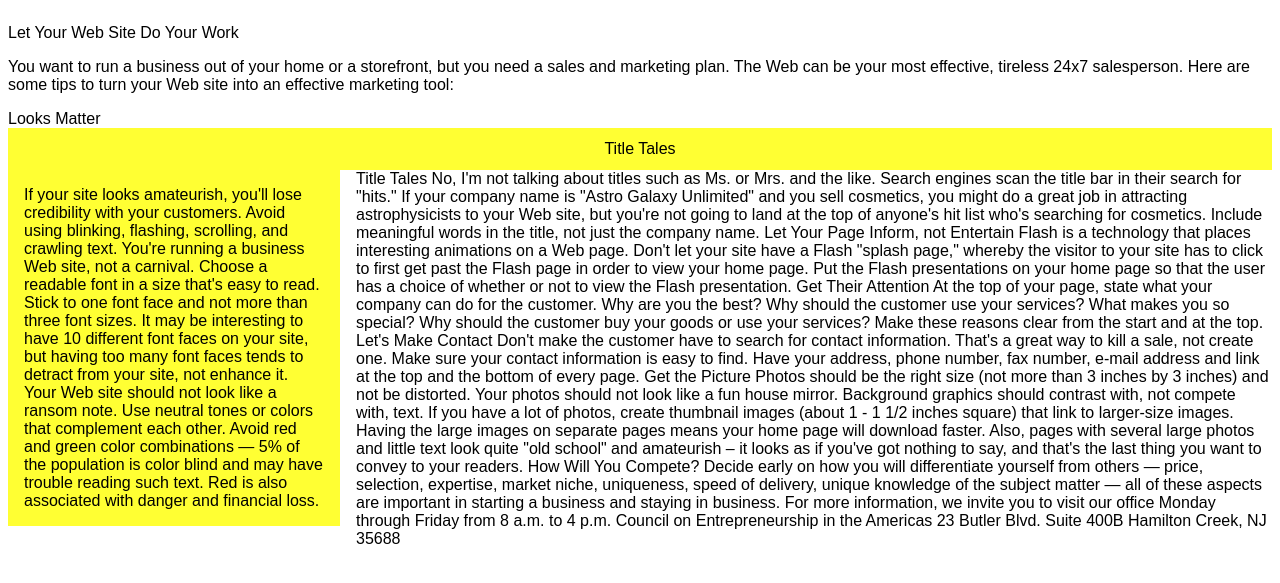
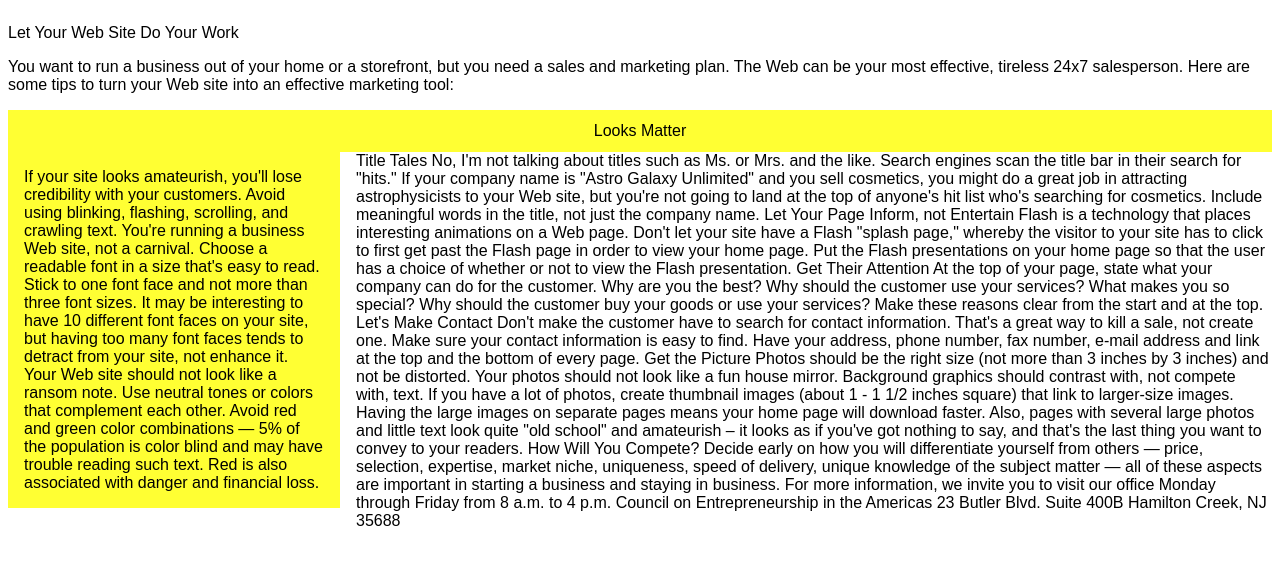
Before and after one commit to nicolasc3101/Images_Positioning_Activity, a plain HTML site: page index.html in a window 1280 px wide. Shown: the part 75-658 px from the top of the page. Drawn offline with Linux system fonts and the light colour scheme.

Commit message:
Update index.html

```diff
--- a/index.html
+++ b/index.html
@@ -9,9 +9,8 @@
 <p> Let Your Web Site Do Your Work </p>
 
 <p> You want to run a business out of your home or a storefront, but you need a sales and marketing plan. The Web can be your most effective, tireless 24x7 salesperson. Here are some tips to turn your Web site into an effective marketing tool: </p>
-Looks Matter
 
-<div class="heading"> Title Tales </div>
+<div class="heading"> Looks Matter </div>
 <p id="looks"> If your site looks amateurish, you'll lose credibility with your customers. Avoid using blinking, flashing, scrolling, and crawling text. You're running a business Web site, not a carnival. Choose a readable font in a size that's easy to read. Stick to one font face and not more than three font sizes. It may be interesting to have 10 different font faces on your site, but having too many font faces tends to detract from your site, not enhance it. Your Web site should not look like a ransom note. Use neutral tones or colors that complement each other. Avoid red and green color combinations — 5% of the population is color blind and may have trouble reading such text. Red is also associated with danger and financial loss. </p>
 Title Tales
 
```
